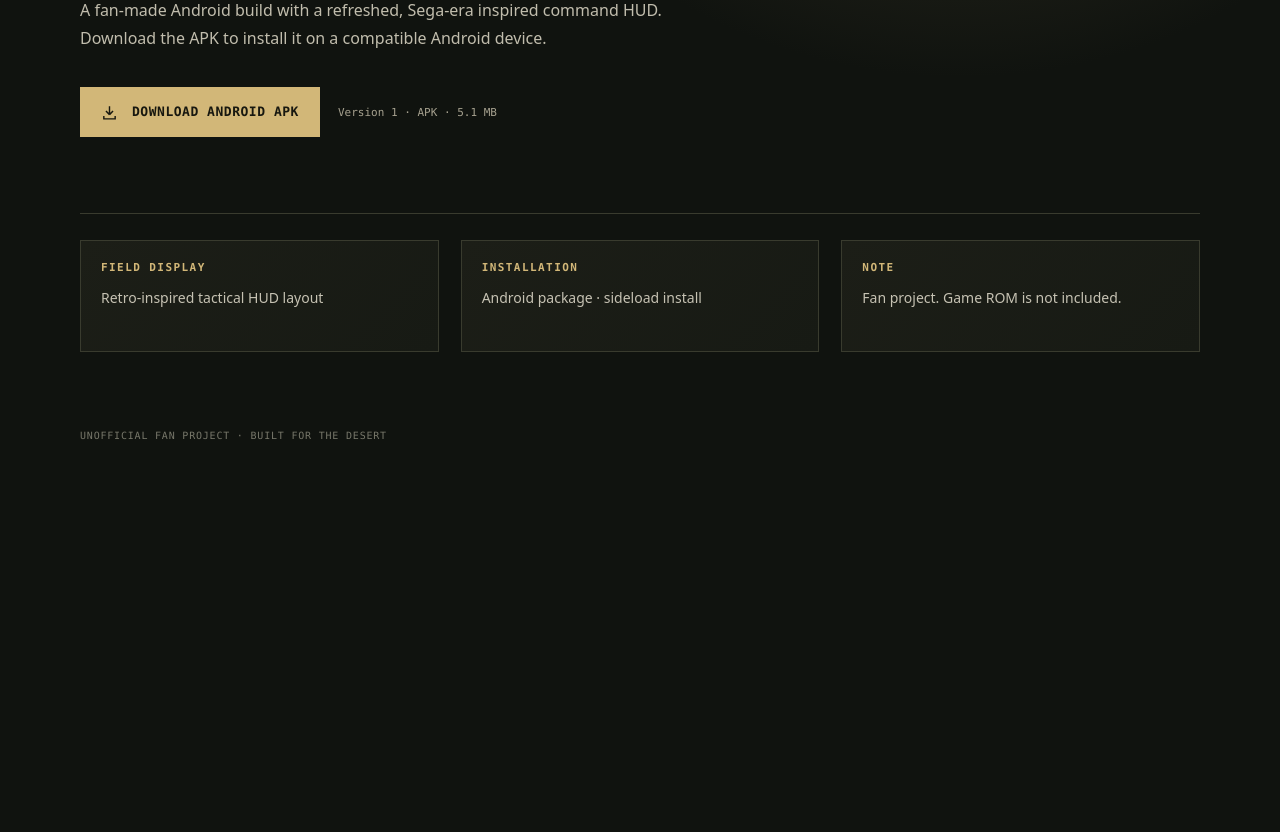
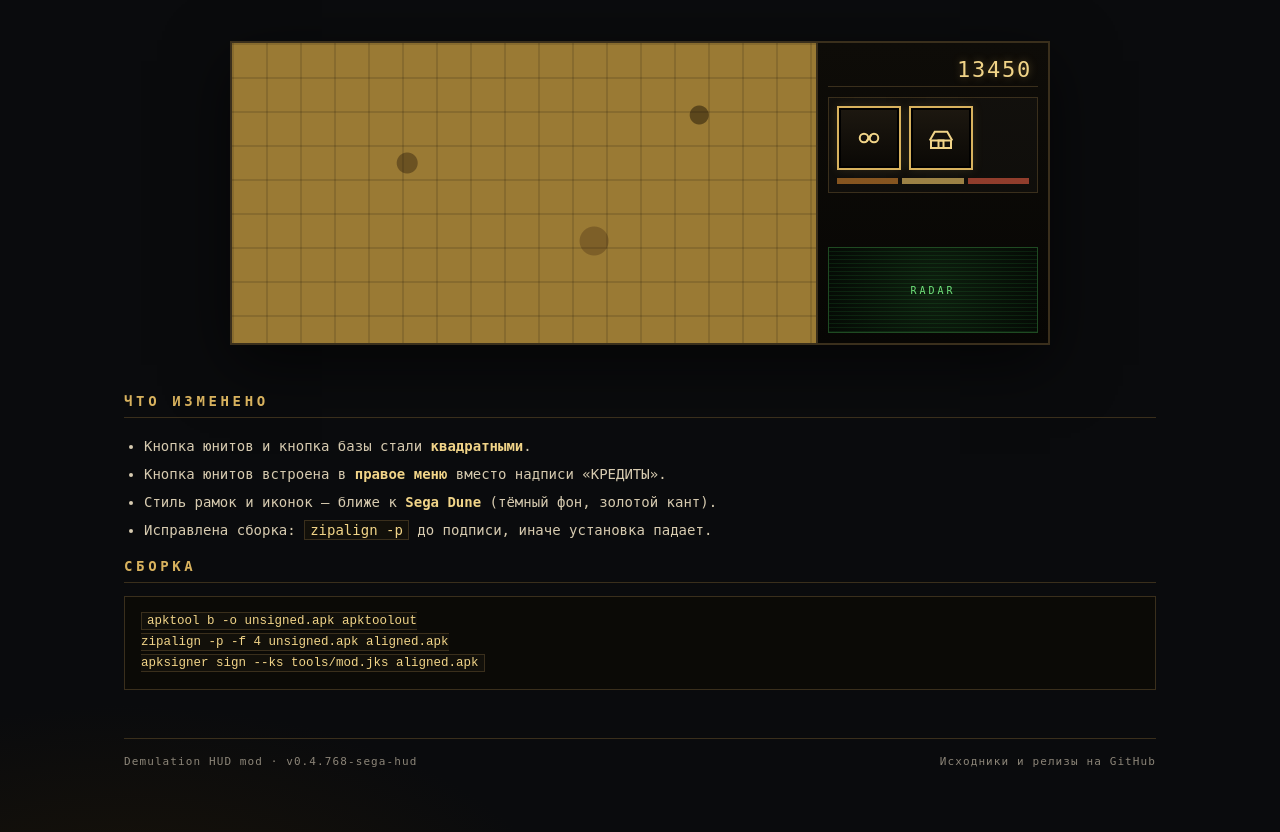
Before and after one commit to Sargarus666/DemulationMod, a plain HTML site: page index.html in a window 1280 px wide. Shown: the part 402-1234 px from the top of the page. Before the commit the page ends 874 px from the top, so only its background shows below. Drawn offline with Linux system fonts and the light colour scheme.

Commit message:
Publish static build for issue #1
Run: 44173271836
Attempt: 1
Generation: 11
Source: 93507cf21798837ba3dcc276f3f465d7725ad73c

```diff
--- a/index.html
+++ b/index.html
@@ -1,37 +1,66 @@
 <!doctype html>
-<html lang="en">
+<html lang="ru">
 <head>
-  <meta charset="utf-8">
-  <meta name="viewport" content="width=device-width, initial-scale=1">
-  <meta name="theme-color" content="#10130f">
-  <meta name="description" content="DemulationMod Android build: a Dune-inspired retro strategy game HUD modification.">
-  <title>DemulationMod — Android build</title>
-  <style>
-    :root{color-scheme:dark;--sand:#d2b778;--cream:#f4ead1;--muted:#a6a18f;--line:#393b2e;--panel:#171a14;--bg:#10130f;--green:#a8b56e}
-    *{box-sizing:border-box}body{margin:0;background:radial-gradient(ellipse at 75% 8%,#343224 0,transparent 36%),var(--bg);color:var(--cream);font:16px/1.55 ui-monospace,SFMono-Regular,Menlo,Monaco,Consolas,monospace;min-height:100vh}
-    a{color:inherit}.shell{width:min(1120px,calc(100% - 44px));margin:auto}.topbar{height:82px;display:flex;align-items:center;justify-content:space-between;border-bottom:1px solid var(--line);letter-spacing:.13em;font-size:12px}.brand{display:flex;align-items:center;gap:12px;color:var(--sand);font-weight:800}.mark{width:28px;height:28px;border:2px solid var(--sand);display:grid;place-items:center;transform:rotate(45deg)}.mark span{transform:rotate(-45deg);font-size:14px}.status{color:var(--green);font-size:11px}.status:before{content:"";display:inline-block;width:7px;height:7px;background:var(--green);border-radius:50%;margin:0 9px 1px 0;box-shadow:0 0 12px #a8b56e}
-    main{padding:88px 0 76px}.eyebrow{color:var(--sand);font-size:11px;letter-spacing:.2em;text-transform:uppercase}.hero{max-width:760px}.hero h1{margin:18px 0 20px;font-size:clamp(42px,8vw,88px);line-height:.98;letter-spacing:-.08em;font-weight:800}.hero h1 span{display:block;color:var(--sand)}.intro{max-width:610px;color:#c1bdad;font:16px/1.8 system-ui,sans-serif}.actions{display:flex;align-items:center;gap:18px;margin-top:34px;flex-wrap:wrap}.download{display:inline-flex;align-items:center;gap:14px;padding:14px 20px;background:var(--sand);color:#17170f;text-decoration:none;font-weight:800;font-size:13px;letter-spacing:.04em;border:1px solid var(--sand);transition:.18s}.download:hover{background:#e2cd9b;transform:translateY(-2px)}.download svg{width:17px;height:17px}.build-note{color:var(--muted);font-size:11px}.rule{height:1px;background:var(--line);margin:76px 0 26px}.details{display:grid;grid-template-columns:repeat(3,1fr);gap:22px}.detail{padding:18px 20px;background:linear-gradient(135deg,#1c1e17,var(--panel));border:1px solid var(--line);min-height:112px}.detail b{display:block;color:var(--sand);font-size:11px;letter-spacing:.13em;margin-bottom:10px}.detail span{font:14px/1.6 system-ui,sans-serif;color:#c6c2b3}.foot{padding:0 0 28px;color:#77776a;font-size:10px;letter-spacing:.08em}
-    @media(max-width:650px){.shell{width:min(100% - 32px,520px)}.topbar{height:68px}.topbar .status{font-size:9px}main{padding:68px 0 52px}.hero h1{font-size:clamp(48px,15vw,72px)}.intro{font-size:15px}.actions{align-items:flex-start;flex-direction:column;gap:12px}.rule{margin:56px 0 18px}.details{grid-template-columns:1fr;gap:12px}.detail{min-height:0;padding:16px 18px}.foot{padding-top:8px}}
-  </style>
+<meta charset="utf-8" />
+<meta name="viewport" content="width=device-width, initial-scale=1" />
+<title>Demulation — Dune Sega HUD Mod</title>
+<link rel="stylesheet" href="./styles.css" />
 </head>
 <body>
-  <div class="shell">
-    <header class="topbar"><div class="brand"><div class="mark"><span>D</span></div><span>DEMULATION MOD</span></div><div class="status">ANDROID BUILD AVAILABLE</div></header>
-    <main>
-      <section class="hero" aria-labelledby="page-title">
-        <div class="eyebrow">Retro strategy · Mobile edition</div>
-        <h1 id="page-title">CONTROL<span>THE DUNE.</span></h1>
-        <p class="intro">A fan-made Android build with a refreshed, Sega-era inspired command HUD. Download the APK to install it on a compatible Android device.</p>
-        <div class="actions"><a class="download" href="./demulation-hud-v1.apk" download><svg viewBox="0 0 24 24" fill="none" stroke="currentColor" stroke-width="2"><path d="M12 3v12m0 0 5-5m-5 5-5-5M4 17v4h16v-4"/></svg>DOWNLOAD ANDROID APK</a><span class="build-note">Version 1 · APK · 5.1 MB</span></div>
-      </section>
-      <div class="rule"></div>
-      <section class="details" aria-label="Build details">
-        <div class="detail"><b>FIELD DISPLAY</b><span>Retro-inspired tactical HUD layout</span></div>
-        <div class="detail"><b>INSTALLATION</b><span>Android package · sideload install</span></div>
-        <div class="detail"><b>NOTE</b><span>Fan project. Game ROM is not included.</span></div>
-      </section>
-    </main>
-    <footer class="foot">UNOFFICIAL FAN PROJECT · BUILT FOR THE DESERT</footer>
-  </div>
+<main class="wrap">
+  <header class="hero">
+    <div class="eyebrow">SEGA MEGA DRIVE · 1994 STYLE</div>
+    <h1>DEMULATION</h1>
+    <p class="subtitle">DUNE: The Battle for Arrakis — HUD Mod</p>
+    <p class="lede">Квадратные кнопки в духе оригинальной Dune на Sega: юниты и база больше не круги,
+      а кнопка юнитов переехала в правое меню на место надписи «КРЕДИТЫ».</p>
+    <div class="cta">
+      <a class="btn primary" href="./download/DemulationMod_HUD_Sega.apk" download>Скачать APK</a>
+      <a class="btn" href="./download/sources.zip" download>Исходники (.zip)</a>
+    </div>
+    <p class="meta">Android · подписан · устанавливается поверх старой версии</p>
+  </header>
+
+  <section class="hud" aria-label="HUD preview">
+    <div class="map">
+      <span>Тактическая карта</span>
+      <div class="terrain"></div>
+    </div>
+    <aside class="menu">
+      <div class="credits">13450</div>
+      <div class="panel">
+        <div class="row">
+          <button class="sq" type="button" aria-label="Юниты">
+            <svg viewBox="0 0 24 24"><circle cx="8" cy="12" r="3.4"/><circle cx="16" cy="12" r="3.4"/><path d="M10 14.5 14 9.5"/></svg>
+          </button>
+          <button class="sq" type="button" aria-label="База">
+            <svg viewBox="0 0 24 24"><path d="M4 14h16v6H4z"/><path d="M3 14 7 7h10l4 7"/><path d="M10 20v-6h4v6"/></svg>
+          </button>
+        </div>
+        <div class="bars"><i></i><i></i><i></i></div>
+      </div>
+      <div class="radar">RADAR</div>
+    </aside>
+  </section>
+
+  <section class="changes">
+    <h2>Что изменено</h2>
+    <ul>
+      <li>Кнопка юнитов и кнопка базы стали <b>квадратными</b>.</li>
+      <li>Кнопка юнитов встроена в <b>правое меню</b> вместо надписи «КРЕДИТЫ».</li>
+      <li>Стиль рамок и иконок — ближе к <b>Sega Dune</b> (тёмный фон, золотой кант).</li>
+      <li>Исправлена сборка: <code>zipalign -p</code> до подписи, иначе установка падает.</li>
+    </ul>
+    <h2>Сборка</h2>
+    <pre><code>apktool b -o unsigned.apk apktoolout
+zipalign -p -f 4 unsigned.apk aligned.apk
+apksigner sign --ks tools/mod.jks aligned.apk</code></pre>
+  </section>
+
+  <footer>
+    <span>Demulation HUD mod · v0.4.768-sega-hud</span>
+    <span>Исходники и релизы на GitHub</span>
+  </footer>
+</main>
 </body>
 </html>
--- /dev/null
+++ b/styles.css
@@ -0,0 +1,248 @@
+:root {
+  --bg: #0a0b0d;
+  --bg2: #12141a;
+  --panel: #1a1712;
+  --sand: #e9d6a6;
+  --gold: #d8b25e;
+  --gold-2: #f1d488;
+  --amber: #b8742a;
+  --line: #3a2f1c;
+  --dim: #8c8578;
+  --red: #c8523b;
+}
+
+* { box-sizing: border-box; }
+
+html, body {
+  margin: 0;
+  padding: 0;
+  background:
+    radial-gradient(1200px 600px at 80% -10%, #241d10 0%, transparent 55%),
+    radial-gradient(900px 500px at 10% 110%, #1b1408 0%, transparent 50%),
+    var(--bg);
+  color: var(--sand);
+  font-family: "DejaVu Sans Mono", "Liberation Mono", ui-monospace, monospace;
+  -webkit-font-smoothing: antialiased;
+}
+
+.wrap {
+  max-width: 1080px;
+  margin: 0 auto;
+  padding: 48px 24px 64px;
+}
+
+.hero { text-align: center; }
+
+.eyebrow {
+  letter-spacing: 0.42em;
+  font-size: 11px;
+  color: var(--amber);
+  text-transform: uppercase;
+  margin-bottom: 14px;
+}
+
+h1 {
+  margin: 0;
+  font-size: clamp(42px, 9vw, 88px);
+  letter-spacing: 0.12em;
+  color: var(--gold-2);
+  text-shadow: 0 0 18px rgba(216, 178, 94, 0.35), 0 2px 0 #5a4217;
+}
+
+.subtitle {
+  margin: 10px 0 0;
+  font-size: clamp(14px, 2.4vw, 20px);
+  color: var(--sand);
+  letter-spacing: 0.14em;
+}
+
+.lede {
+  max-width: 620px;
+  margin: 18px auto 0;
+  font-size: 14px;
+  line-height: 1.7;
+  color: #c9bff0;
+}
+
+.cta {
+  display: flex;
+  gap: 14px;
+  justify-content: center;
+  flex-wrap: wrap;
+  margin-top: 26px;
+}
+
+.btn {
+  display: inline-block;
+  padding: 13px 24px;
+  border: 2px solid var(--gold);
+  color: var(--gold-2);
+  text-decoration: none;
+  letter-spacing: 0.12em;
+  font-size: 13px;
+  background: linear-gradient(#241c0f, #120e07);
+  box-shadow: inset 0 0 0 2px #0a0805, 0 4px 0 #000;
+  transition: transform 0.08s ease, background 0.15s ease;
+}
+.btn:hover { background: linear-gradient(#3a2b12, #1b1409); }
+.btn:active { transform: translateY(2px); }
+
+.btn.primary {
+  color: #120d05;
+  background: linear-gradient(#f4dc9a, #c99a3f);
+  border-color: #f7e6b8;
+}
+
+.meta { color: var(--dim); font-size: 11px; letter-spacing: 0.1em; margin-top: 14px; }
+
+/* HUD preview */
+.hud {
+  margin: 44px auto 0;
+  display: grid;
+  grid-template-columns: 1fr 232px;
+  gap: 0;
+  border: 2px solid var(--line);
+  background: var(--bg2);
+  box-shadow: 0 20px 60px rgba(0,0,0,0.6), inset 0 0 0 1px #000;
+  max-width: 820px;
+}
+
+.map {
+  position: relative;
+  min-height: 300px;
+  background: #2a1f10;
+  overflow: hidden;
+}
+.map > span {
+  position: absolute;
+  left: 12px;
+  top: 10px;
+  font-size: 10px;
+  letter-spacing: 0.18em;
+  color: rgba(0,0,0,0.55);
+  background: rgba(233,214,166,0.7);
+  padding: 2px 6px;
+}
+.terrain {
+  position: absolute;
+  inset: 0;
+  background-image:
+    linear-gradient(rgba(0,0,0,0.12) 2px, transparent 2px),
+    linear-gradient(90deg, rgba(0,0,0,0.12) 2px, transparent 2px),
+    radial-gradient(circle at 30% 40%, #6b5222 0 10px, transparent 11px),
+    radial-gradient(circle at 62% 66%, #7d5f28 0 14px, transparent 15px),
+    radial-gradient(circle at 80% 24%, #5c471c 0 9px, transparent 10px);
+  background-size: 34px 34px, 34px 34px, 100% 100%, 100% 100%, 100% 100%;
+  background-color: #9a7a34;
+}
+
+.menu {
+  background: linear-gradient(#0e0c08, #070604);
+  border-left: 2px solid var(--line);
+  padding: 10px;
+  display: flex;
+  flex-direction: column;
+  gap: 10px;
+}
+
+.credits {
+  text-align: right;
+  color: var(--gold-2);
+  font-size: 22px;
+  letter-spacing: 0.08em;
+  padding: 4px 6px;
+  border-bottom: 1px solid var(--line);
+  text-shadow: 0 0 8px rgba(216,178,94,0.4);
+}
+
+.panel {
+  border: 1px solid var(--line);
+  padding: 8px;
+  background: rgba(255,255,255,0.02);
+}
+
+.row { display: flex; gap: 8px; }
+
+.sq {
+  width: 64px;
+  height: 64px;
+  display: grid;
+  place-items: center;
+  background: linear-gradient(#1d1810, #0a0805);
+  border: 2px solid var(--gold);
+  border-radius: 0;
+  box-shadow: inset 0 0 0 2px #000, 0 0 10px rgba(216,178,94,0.15);
+  cursor: pointer;
+}
+.sq svg { width: 30px; height: 30px; fill: none; stroke: var(--gold-2); stroke-width: 1.6; }
+.sq:hover { border-color: var(--gold-2); }
+
+.bars { display: flex; gap: 4px; margin-top: 8px; }
+.bars i { flex: 1; height: 6px; background: var(--amber); opacity: 0.7; }
+.bars i:nth-child(2) { background: var(--gold); }
+.bars i:nth-child(3) { background: var(--red); }
+
+.radar {
+  margin-top: auto;
+  height: 86px;
+  display: grid;
+  place-items: center;
+  font-size: 10px;
+  letter-spacing: 0.3em;
+  color: #6fe07a;
+  border: 1px solid #1f4a22;
+  background:
+    repeating-linear-gradient(0deg, rgba(60,220,90,0.10) 0 1px, transparent 1px 4px),
+    radial-gradient(circle at 50% 50%, #0d1f0e, #050a05);
+}
+
+/* Changelog */
+.changes { margin-top: 48px; }
+.changes h2 {
+  font-size: 14px;
+  letter-spacing: 0.26em;
+  color: var(--gold);
+  text-transform: uppercase;
+  border-bottom: 1px solid var(--line);
+  padding-bottom: 8px;
+}
+.changes ul { line-height: 2; font-size: 14px; color: #d7cbb0; padding-left: 20px; }
+.changes b { color: var(--gold-2); }
+.changes code, pre code {
+  font-family: inherit;
+  color: var(--gold-2);
+  background: #12100a;
+  border: 1px solid var(--line);
+  padding: 1px 5px;
+}
+pre {
+  overflow-x: auto;
+  background: #0b0a06;
+  border: 1px solid var(--line);
+  padding: 14px 16px;
+  font-size: 12.5px;
+  line-height: 1.7;
+}
+pre code { border: 0; background: none; padding: 0; color: #cdbf95; }
+
+footer {
+  display: flex;
+  justify-content: space-between;
+  gap: 12px;
+  flex-wrap: wrap;
+  margin-top: 48px;
+  padding-top: 16px;
+  border-top: 1px solid var(--line);
+  color: var(--dim);
+  font-size: 11px;
+  letter-spacing: 0.1em;
+}
+
+@media (max-width: 640px) {
+  .wrap { padding: 32px 16px 48px; }
+  .hud { grid-template-columns: 1fr; }
+  .menu { border-left: 0; border-top: 2px solid var(--line); }
+  .map { min-height: 220px; }
+  .sq { width: 56px; height: 56px; }
+  footer { flex-direction: column; }
+}
```
Also changed, not shown: .omgithub/deployment.json, 3 other files.
